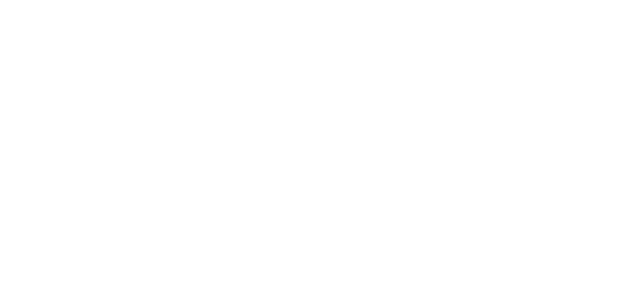
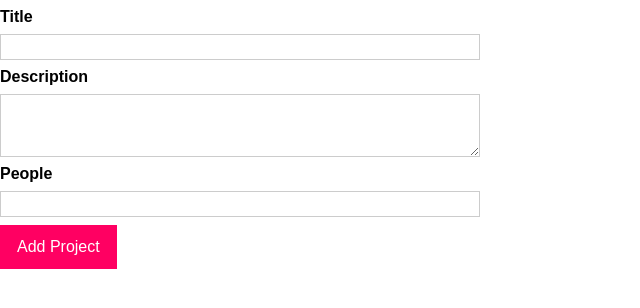
Before and after one commit to PhilipHassialis/Understanding-TS---Drag-N-Drop-Project, a website with bundled scripts: page index.html in a window 1280 px wide. Shown: the whole page, without its empty margins (0-640 px from the left). Built offline with nearby package versions, Linux system fonts and the light colour scheme; files whose address does not match are found by name.

Commit message:
DOM Selection & OOP Prerendering

```diff
--- a/index.html
+++ b/index.html
@@ -6,7 +6,7 @@
     <meta http-equiv="X-UA-Compatible" content="IE=edge">
     <meta name="viewport" content="width=device-width, initial-scale=1.0">
     <title>Project Manger</title>
-    <link rel="stylesheet" href="app.cs">
+    <link rel="stylesheet" href="app.css">
     <script src="dist/app.js" type="module"></script>
 </head>
 
--- a/src/app.ts
+++ b/src/app.ts
@@ -0,0 +1,20 @@
+class ProjectInput {
+
+    templateElement: HTMLTemplateElement;
+    hostElement: HTMLDivElement;
+    element: HTMLFormElement;
+
+    constructor() {
+        this.templateElement = <HTMLTemplateElement>document.getElementById("project-input")!;
+        this.hostElement = document.getElementById("app")! as HTMLDivElement;
+        const importedNode = document.importNode(this.templateElement.content, true);
+        this.element = importedNode.firstElementChild as HTMLFormElement;
+        this.attach();
+    }
+
+    private attach() {
+        this.hostElement.insertAdjacentElement('afterbegin', this.element)
+    }
+}
+
+const prjInput = new ProjectInput();
```
Also changed, not shown: tsconfig.json (+6 -1 lines).
